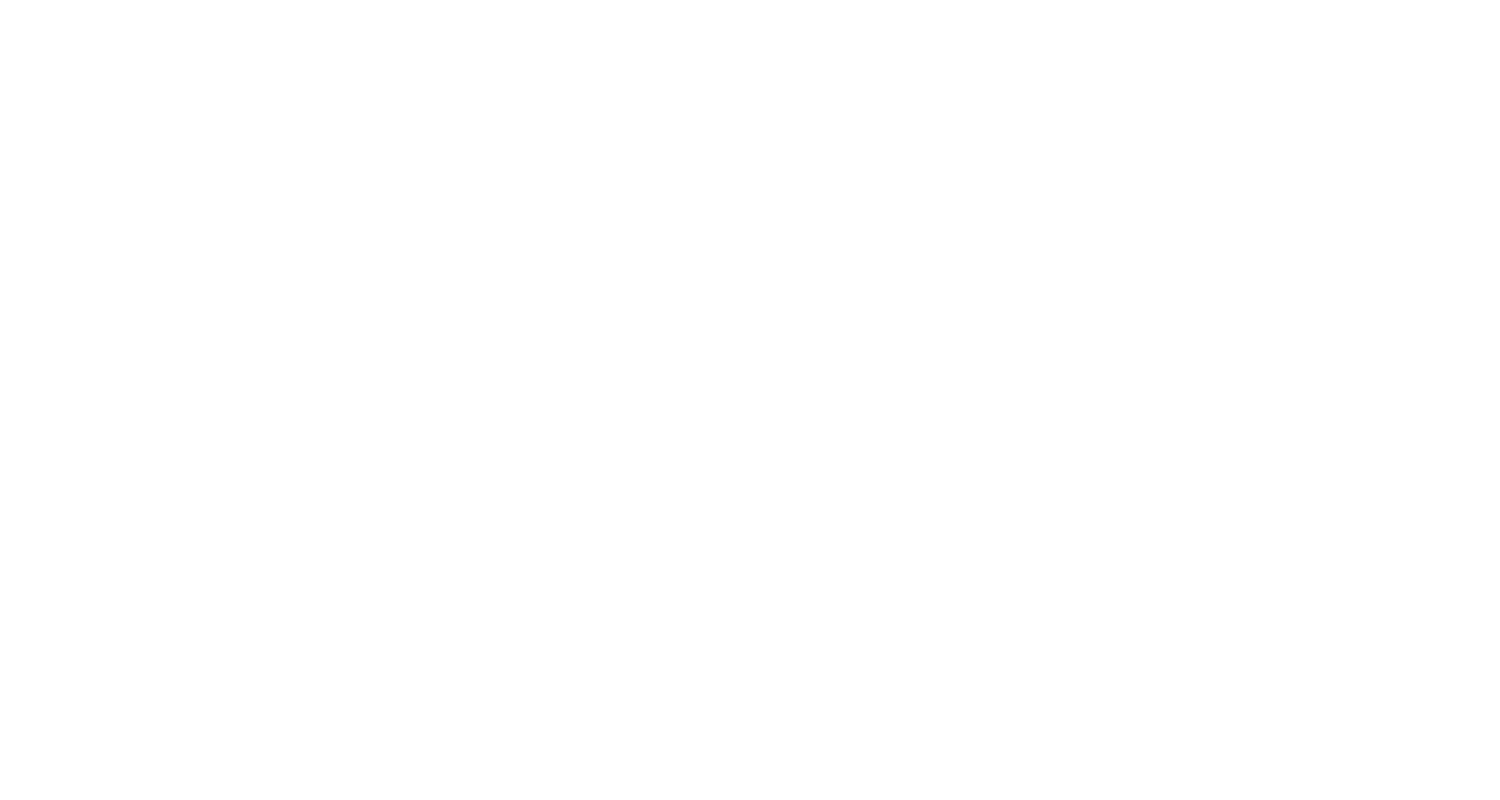
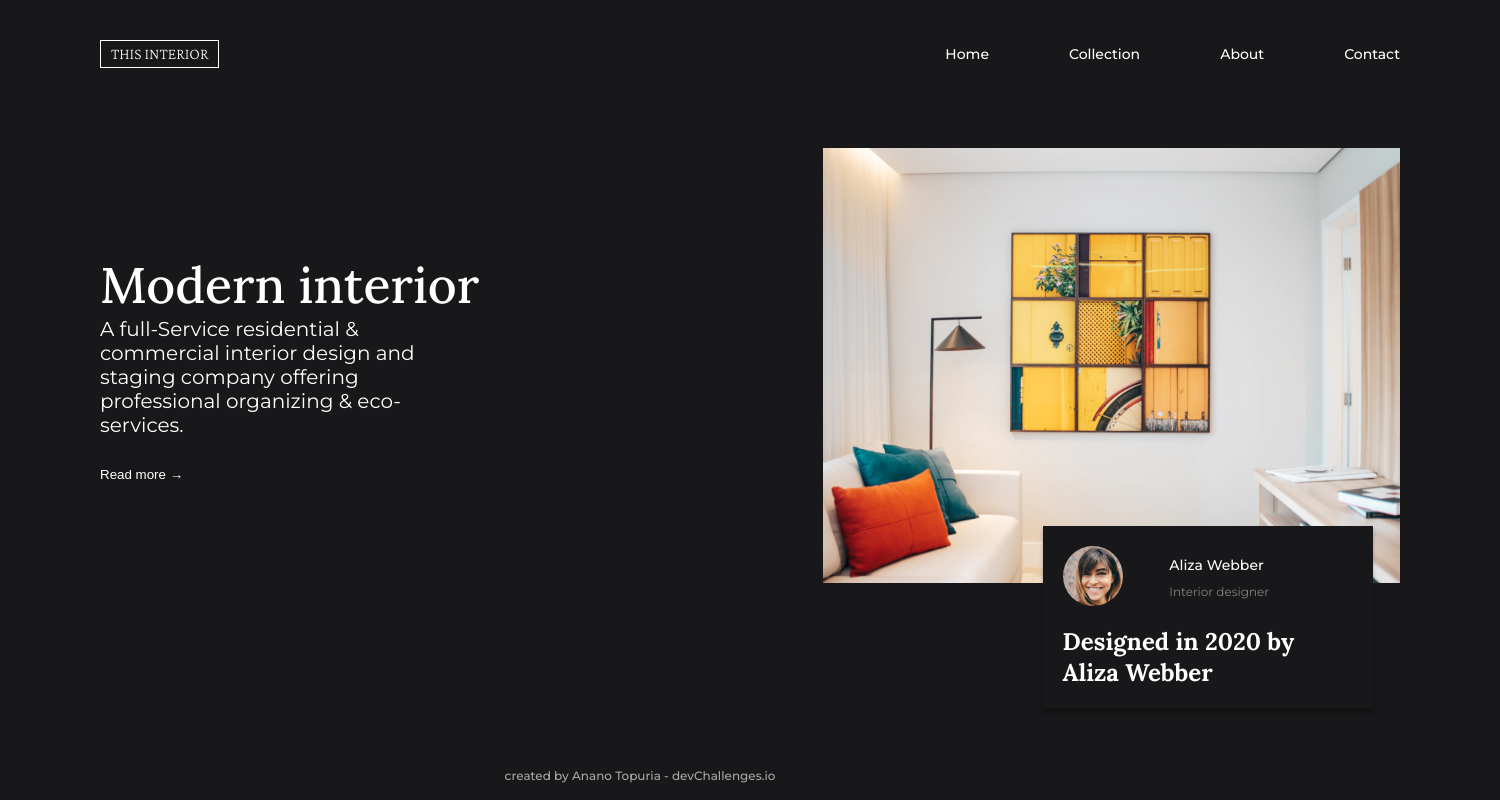
Before and after one commit to ananotopuria/devchallenges, a plain HTML site: page interior-consultant/index.html in a window 1280 px wide. Shown: the whole page, 1500 px wide, since content can reach past the window. Drawn offline with nearby package versions, Linux system fonts and the light colour scheme.

Commit message:
inerior deskt

```diff
--- a/interior-consultant/index.html
+++ b/interior-consultant/index.html
@@ -4,11 +4,45 @@
     <meta charset="UTF-8">
     <meta http-equiv="X-UA-Compatible" content="IE=edge">
     <meta name="viewport" content="width=device-width, initial-scale=1.0">
+    <link rel="preconnect" href="https://fonts.googleapis.com">
+<link rel="preconnect" href="https://fonts.gstatic.com" crossorigin>
+<link href="https://fonts.googleapis.com/css2?family=Crimson+Pro:wght@200&family=Lora:wght@500;700&family=Montserrat:wght@400;500;700&display=swap" rel="stylesheet">
     <link rel="stylesheet" href="style.css">
     <script defer src="script.js"></script>
-    <title>Document</title>
+    <title>Interior</title>
 </head>
 <body>
-
+    <header class="header container">
+        <p class="header__logo">This Interior</p>
+        <nav class="header__nav">
+            <ul class="header__nav-list">
+                <li class="header__nav-link"><a href="#">Home</a></li>
+                <li class="header__nav-link"><a href="#">Collection</a></li>
+                <li class="header__nav-link"><a href="#">About</a></li>
+                <li class="header__nav-link"><a href="#">Contact</a></li>
+            </ul>
+        </nav>
+    </header>
+    <main class="hero__section container">
+        <div class="hero__section-col">
+            <h1 class="hero__section-col-title">Modern interior</h1>
+            <p class="hero__section-col-txt">A full-Service residential & commercial interior design and staging company offering professional organizing & eco-services.</p>
+            <button class="btn">Read more &rarr;</button>
+        </div>
+        <div class="hero__section-col second-col">
+            <img src="img/photo1.png" alt="modern interior design" class="hero__section-col-img">
+            <div class="card">
+                <div class="card__author">
+                    <img src="img/photo2.png" alt="aliza webber" class="card__author-img">
+                    <p class="card__author-name">Aliza Webber</p>
+                    <p class="card__author-position">Interior designer</p>
+                </div>
+                <h2 class="card__title">Designed in 2020 by Aliza Webber</h2>
+            </div>
+        </div>
+    </main>
+    <footer class="footer">
+        <p class="footer__txt">created by Anano Topuria - devChallenges.io</p>
+    </footer>
 </body>
 </html>
--- a/interior-consultant/style.css
+++ b/interior-consultant/style.css
@@ -13,10 +13,184 @@ html{
     box-sizing: border-box;
     font-size: 62.5%;
 }
-/*
+
 body {
-    font-family: ;
-    font-weight: ;
-    line-height: ;
+    font-family: 'Montserrat', sans-serif;
+    /* font-weight: 400; */
+    background-color: #181719;
+    color: #fff;
 
-} */
+
+}
+
+.container{
+  margin: 0 auto;
+  width: 150rem;
+}
+
+.header{
+    display: flex;
+    flex-direction: row;
+    justify-content: space-between;
+    align-items: center;
+    padding: 4rem 10rem;
+
+}
+.header__logo{
+    font-family: 'Crimson Pro', serif;
+    border: 1px solid #fff;
+    padding: 0.5rem 1rem;
+    text-transform: uppercase;
+    line-height: 1.6rem;
+    font-size: 1.6rem;
+
+}
+
+.header__nav {
+  display: flex;
+  justify-content: center;
+
+}
+
+.header__nav-list {
+  display: flex;
+  list-style: none;
+  flex-direction: row;
+  justify-content: space-between;
+}
+
+.header__nav-link {
+  display: inline-block;
+}
+
+
+.header__nav-link > a {
+  display: block;
+  text-decoration: none;
+  color: #fff;
+  font-size: 1.4rem;
+  font-weight: 500;
+  margin: 0 0 0 8rem;
+  position: relative;
+}
+
+.header__nav-link > a:hover {
+  font-weight: 700;
+
+}
+
+.header__nav-link > a::after {
+  content: "";
+  position: absolute;
+  left: 0;
+  bottom: -3px;
+  width: 100%;
+  height: 2px;
+  background-color: #fff;
+  transform: scaleX(0);
+  transition: transform 0.3s ease;
+
+}
+
+.header__nav-link > a:hover::after {
+  transform: scaleX(1);
+}
+
+.hero__section{
+  display: flex;
+  flex-direction: row;
+  gap: 4rem;
+
+}
+.hero__section-col{
+  padding: 0rem 10rem;
+}
+.hero__section-col-title{
+  font-family: 'Lora', serif;
+  font-weight: 500;
+  font-size: 5rem;
+  padding-top: 30%;
+}
+.hero__section-col-txt{
+  font-weight: 400;
+  font-size: 2rem;
+  width: 70%;
+
+}
+.hero__section-col-img{
+  width:100%;
+  display: inline-block;
+  margin-top: 4rem
+}
+
+.btn{
+  color:#fff;
+  background-color: #181719;
+  border: none;
+  display: inline-block;
+  margin-top: 3rem;
+  cursor: pointer;
+}
+.second-col{
+  position: relative;
+}
+
+.card{
+  position: relative;
+  top: -6rem;
+  left: 22rem;
+  width: 33rem;
+  background-color: #181719;
+  padding: 2rem;
+  box-shadow: 0px 4px 4px rgba(0,0,0,0.25);
+}
+
+.card__author{
+  display: grid;
+  grid-template-columns: 1fr 2fr;
+  justify-content: center;
+  align-items: center;
+
+}
+.card__author-img{
+  border-radius: 50%;
+  width: 6rem;
+  grid-row: 1 / span 3;
+}
+.card__author-name{
+  font-weight: 500;
+  font-size: 1.4rem;
+  justify-content: end;
+  padding: 1rem;
+}
+.card__author-position{
+  grid-column: 2 /3 ;
+  grid-row: 2 / 3;
+  color: #828282;
+  font-size: 1.2rem;
+  padding: 0 1rem;
+
+}
+.card__title{
+  font-family: 'Lora', serif;
+  font-size: 2.4rem;
+  margin-top: 2rem;
+
+}
+.footer{
+  display: flex;
+  align-items: center;
+  justify-content: center;
+}
+.footer__txt{
+  color: #a9a9a9;
+  font-weight: 500;
+  font-size: 1.2rem;
+  padding-bottom: 1rem;
+}
+
+@media (max-width: 34em){
+  html{
+    font-size: 50%;
+  }
+}
```
Also changed, not shown: interior-consultant/img/photo1.png (added), interior-consultant/img/photo2.png (added).
